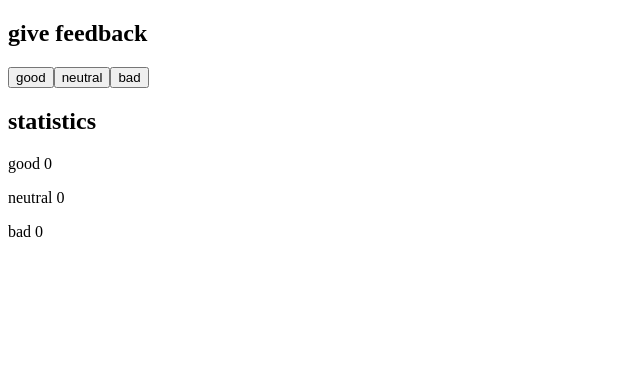
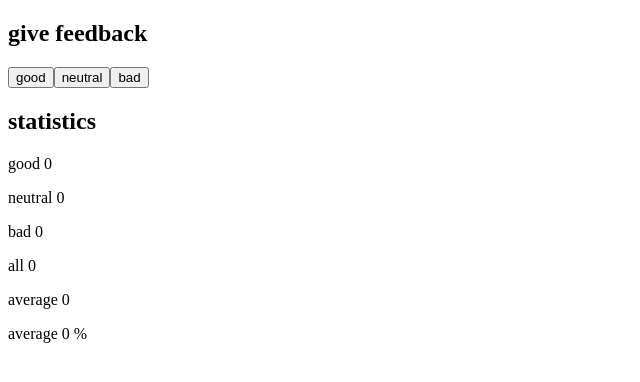
Before and after one commit to NyanoNyan/full-stack-open-2021, a React (Create React App) app in the folder part1/unicafe/: page / in a window 1280 px wide. Shown: the top 382 px of the page, without its empty margins (0-640 px from the left). Built offline with nearby package versions, Linux system fonts and the light colour scheme.

Commit message:
Exercise 1.7 completed.

```diff
--- a/part1/unicafe/src/App.js
+++ b/part1/unicafe/src/App.js
@@ -19,19 +19,24 @@ const App = () => {
   return (
     <div>
       <Title name={"give feedback"}/>
+
       <Button
         name={"good"}
         updateButton={updateButton}
       />
+
       <Button
         name={"neutral"}
         updateButton={updateButton}
       />
+
       <Button
         name={"bad"}
         updateButton={updateButton}
       />
+
       <Title name={"statistics"}/>
+
       <StatField
         good = {good}
         neutral = {neutral}
@@ -54,11 +59,34 @@ const Button = ( {name, updateButton}) => {
 };
 
 const StatField = ( {good, neutral, bad} ) => {
+  const total = good + neutral + bad;
+
+  const average = () => {
+    const avg = (good-bad)/total;
+    if (isNaN(avg)) {
+      return 0;
+    } else {
+      return avg;
+    }
+  };
+
+  const postiveCal = () => {
+    const posVal = (good/total) *100;
+    if (isNaN(posVal)) {
+      return 0;
+    } else {
+      return posVal;
+    }
+  }
+
   return (
     <div>
       <p>good {good}</p>
       <p>neutral {neutral}</p>
       <p>bad {bad}</p>
+      <p>all {total}</p>
+      <p>average {average()}</p>
+      <p>average {postiveCal()} %</p>
     </div>
   )
 }
```
